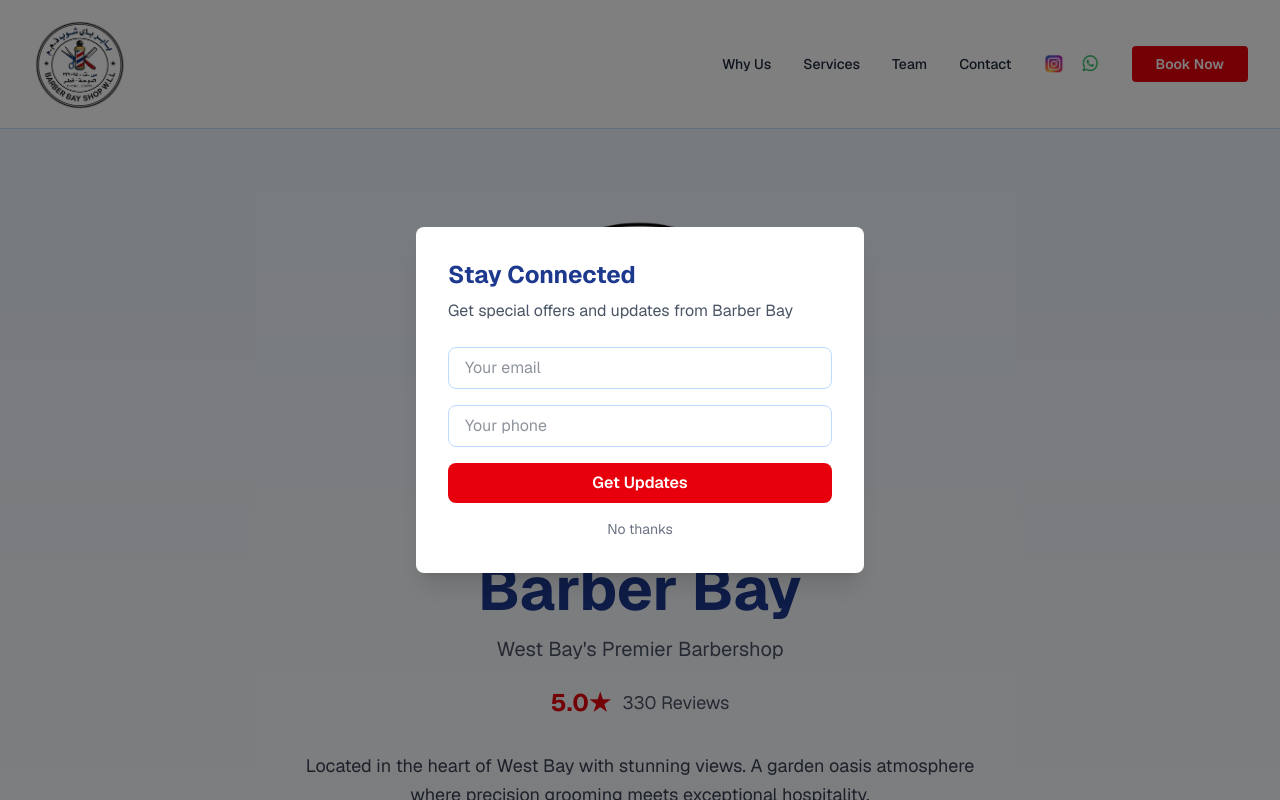
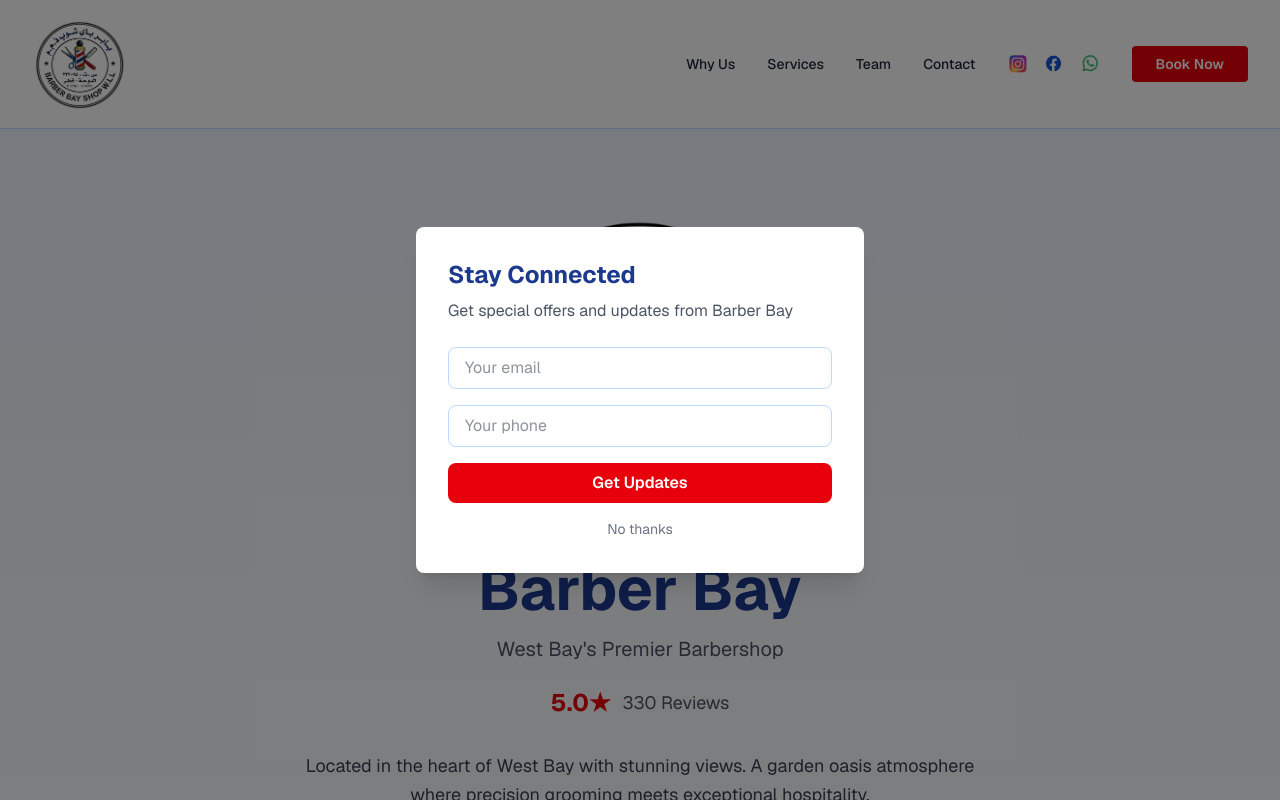
Before and after one commit to DDTM85/barber-bay-website, a Next.js app: page / in a window 1280 px wide. Shown: the top 800 px of the page. Built offline with nearby package versions, Linux system fonts and the light colour scheme.

Commit message:
Add Facebook icon and fix Instagram link

```diff
--- a/app/page.tsx
+++ b/app/page.tsx
@@ -49,8 +49,11 @@
             <a href="#barbers" className="hover:text-blue-600 transition">Team</a>
             <a href="#contact" className="hover:text-blue-600 transition">Contact</a>
             <div className="flex gap-4 items-center">
-              <a href="https://inst.pngagram.com" target="_blank" className="hover:opacity-75 transition" title="Instagram">
+              <a href="https://instagram.com" target="_blank" className="hover:opacity-75 transition" title="Instagram">
                 <img src="/inst.png" alt="Instagram" className="w-5 h-5" />
+              </a>
+              <a href="https://facebook.com" target="_blank" className="hover:opacity-75 transition" title="Facebook">
+                <img src="/fb.png" alt="Facebook" className="w-5 h-5" />
               </a>
               <a href="https://wa.me/97455553333" target="_blank" className="hover:opacity-75 transition" title="WhatsApp">
                 <img src="/whatsapp.png" alt="WhatsApp" className="w-5 h-5" />
@@ -330,8 +333,11 @@
             </a>
           </div>
           <div className="mt-12 flex justify-center gap-8">
-            <a href="https://inst.pngagram.com" target="_blank" className="hover:opacity-75 transition" title="Instagram">
+            <a href="https://instagram.com" target="_blank" className="hover:opacity-75 transition" title="Instagram">
               <img src="/inst.png" alt="Instagram" className="w-8 h-8" />
+            </a>
+            <a href="https://facebook.com" target="_blank" className="hover:opacity-75 transition" title="Facebook">
+              <img src="/fb.png" alt="Facebook" className="w-8 h-8" />
             </a>
             <a href="https://wa.me/97455553333" target="_blank" className="hover:opacity-75 transition" title="WhatsApp">
               <img src="/whatsapp.png" alt="WhatsApp" className="w-8 h-8" />
```
Also changed, not shown: public/fb.png (added).
